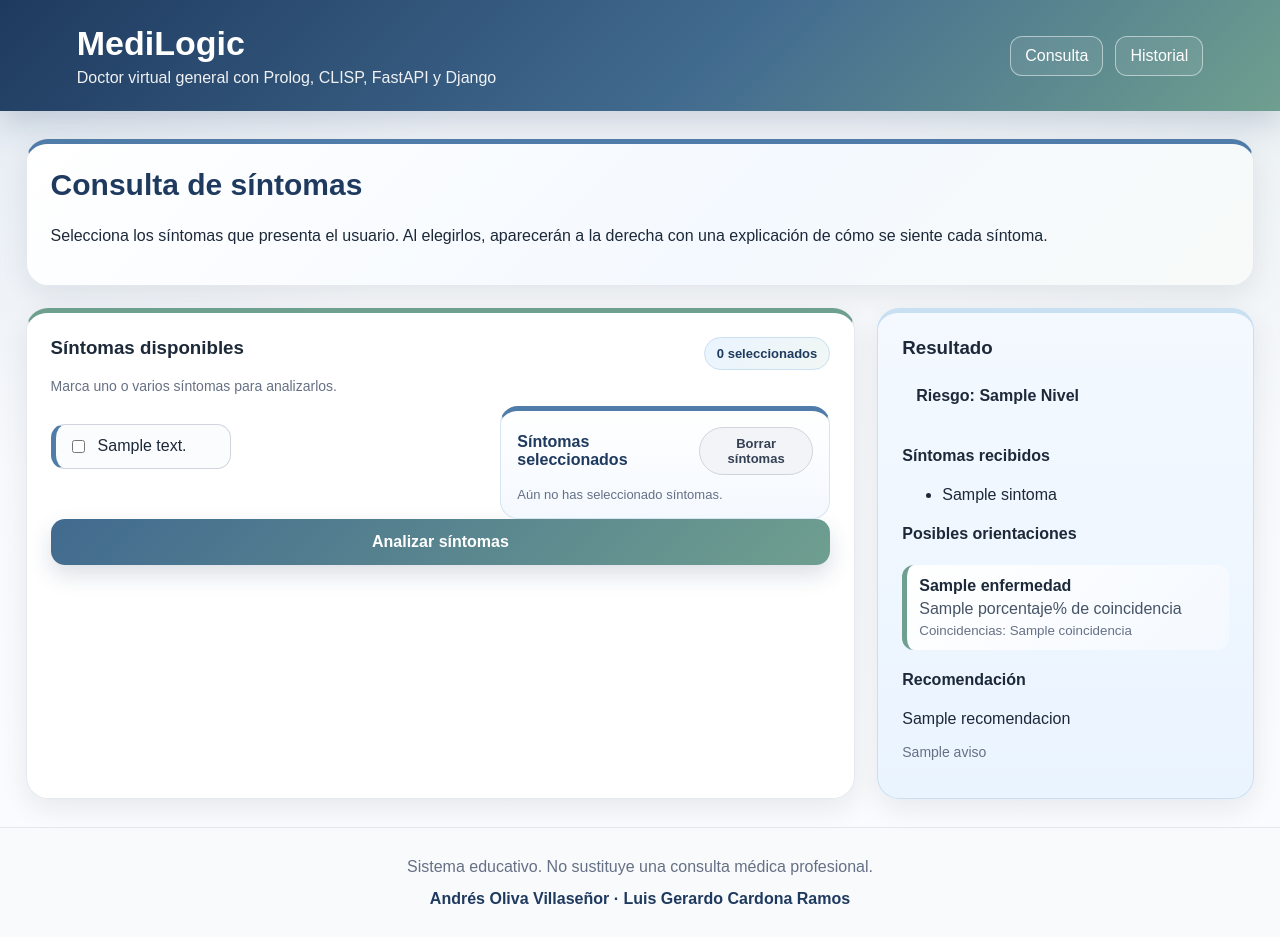
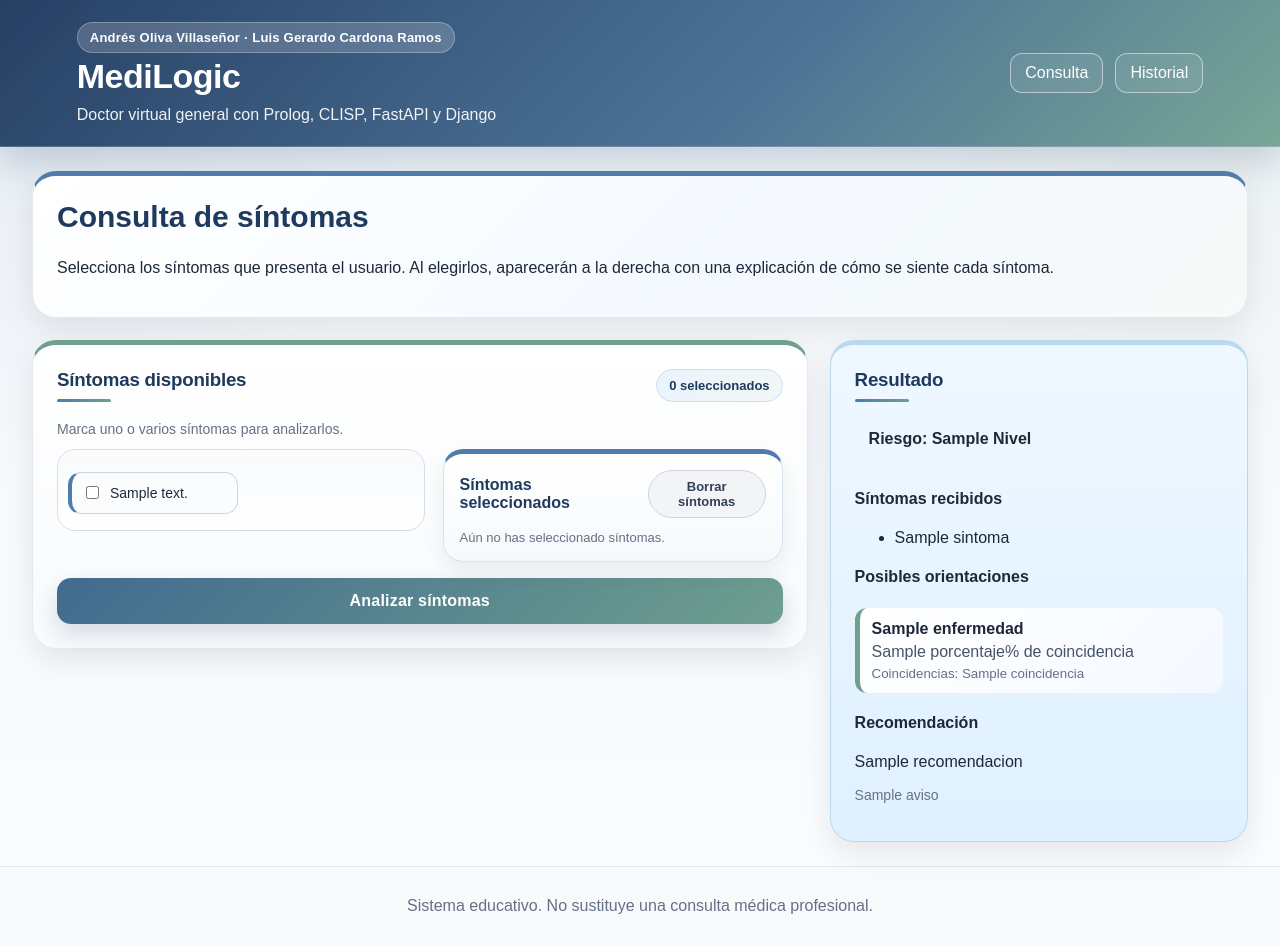
Before and after one commit to AndreS-24OV/medilogic-doctor-virtual, a Django app: template django_web/consultas/templates/consultas/inicio.html in a window 1280 px wide. Before the commit the page ends 904 px from the top, so only its background shows below. Run offline with Django 5.2, Linux system fonts and the light colour scheme; the template is opened without the code that fills it: most values are stand-ins (such as "Sample title", 1, 10 or a date in 2020).

Commit message:
Add files via upload
Version 1.8

```diff
--- a/django_web/consultas/static/consultas/styles.css
+++ b/django_web/consultas/static/consultas/styles.css
@@ -27,19 +27,41 @@
 }
 
 .header {
-    background: linear-gradient(135deg, #1f3a5f 0%, #416a8f 55%, #6f9f8f 100%);
+    background:
+        linear-gradient(135deg, rgba(31, 58, 95, 0.96) 0%, rgba(65, 106, 143, 0.94) 58%, rgba(111, 159, 143, 0.92) 100%),
+        radial-gradient(circle at 15% 20%, rgba(255,255,255,0.26), transparent 30%);
     color: white;
-    padding: 24px 6%;
+    padding: 22px 6%;
     display: flex;
     justify-content: space-between;
     align-items: center;
     gap: 20px;
-    box-shadow: 0 12px 32px rgba(31, 58, 95, 0.20);
+    box-shadow: 0 14px 36px rgba(31, 58, 95, 0.22);
+    border-bottom: 1px solid rgba(255,255,255,0.22);
+}
+
+.brand-block {
+    display: grid;
+    gap: 4px;
+}
+
+.authors-top {
+    display: inline-flex;
+    width: fit-content;
+    padding: 7px 12px;
+    border-radius: 999px;
+    background: rgba(255, 255, 255, 0.18);
+    border: 1px solid rgba(255, 255, 255, 0.28);
+    font-size: 13px;
+    font-weight: 700;
+    letter-spacing: 0.2px;
+    backdrop-filter: blur(8px);
 }
 
 .header h1 {
     margin: 0;
     font-size: 34px;
+    letter-spacing: -0.5px;
 }
 
 .header p {
@@ -66,16 +88,17 @@
 }
 
 .container {
-    width: min(1480px, 96%);
-    margin: 28px auto;
+    width: min(1440px, 95%);
+    margin: 24px auto;
 }
 
 .card {
     background: rgba(255, 255, 255, 0.97);
-    border-radius: 22px;
+    border-radius: 24px;
     padding: 24px;
-    box-shadow: 0 10px 28px rgba(16, 24, 40, 0.08);
+    box-shadow: 0 12px 30px rgba(16, 24, 40, 0.085);
     border: 1px solid rgba(228, 231, 236, 0.95);
+    backdrop-filter: blur(8px);
 }
 
 .hero {
@@ -92,8 +115,9 @@
 
 .grid-layout {
     display: grid;
-    grid-template-columns: minmax(0, 1.65fr) minmax(360px, 0.75fr);
+    grid-template-columns: minmax(0, 1.52fr) minmax(360px, 0.82fr);
     gap: 22px;
+    align-items: start;
 }
 
 .form-card {
@@ -113,21 +137,23 @@
 
 .symptom-grid {
     display: grid;
-    grid-template-columns: repeat(3, minmax(180px, 1fr));
-    gap: 12px;
-    margin: 18px 0;
+    grid-template-columns: repeat(2, minmax(170px, 1fr));
+    gap: 9px;
+    margin: 12px 0 6px;
 }
 
 .symptom-item {
     border: 1px solid #d0d5dd;
-    border-left: 5px solid var(--verde-suave);
-    border-radius: 14px;
-    padding: 12px;
+    border-left: 4px solid var(--verde-suave);
+    border-radius: 13px;
+    padding: 9px 10px;
     cursor: pointer;
     display: flex;
     align-items: center;
-    gap: 10px;
+    gap: 8px;
     background: #fbfcfe;
+    font-size: 14px;
+    min-height: 42px;
     transition: transform 0.15s ease, border-color 0.15s ease, background 0.15s ease, box-shadow 0.15s ease;
 }
 
@@ -298,27 +324,71 @@
 
 .symptom-selector-layout {
     display: grid;
-    grid-template-columns: minmax(0, 1.45fr) minmax(330px, 0.75fr);
+    grid-template-columns: minmax(0, 1.06fr) minmax(340px, 0.94fr);
     gap: 18px;
     align-items: start;
 }
 
 .symptom-list-area {
-    max-height: none;
-    overflow: visible;
-    padding-right: 0;
+    max-height: 430px;
+    overflow-y: auto;
+    overflow-x: hidden;
+    padding: 10px 12px 10px 10px;
+    border: 1px solid #d7dde6;
+    border-radius: 18px;
+    background: linear-gradient(180deg, rgba(248,250,252,0.98), rgba(255,255,255,0.96));
+    box-shadow: inset 0 1px 0 rgba(255,255,255,0.8);
+    scrollbar-width: thin;
+    scrollbar-color: #111827 #e5e7eb;
+}
+
+.symptom-list-area::-webkit-scrollbar {
+    width: 11px;
+}
+
+.symptom-list-area::-webkit-scrollbar-track {
+    background: #e5e7eb;
+    border-radius: 999px;
+}
+
+.symptom-list-area::-webkit-scrollbar-thumb {
+    background: #111827;
+    border-radius: 999px;
+    border: 2px solid #e5e7eb;
+}
+
+.symptom-list-area::-webkit-scrollbar-thumb:hover {
+    background: #000000;
 }
 
 .selected-panel {
     position: sticky;
     top: 18px;
-    background: linear-gradient(180deg, #ffffff, #f4f9ff);
+    background: linear-gradient(180deg, #ffffff, #f6f9fc);
     border: 1px solid #d8e5f1;
     border-top: 5px solid var(--azul);
-    border-radius: 18px;
+    border-radius: 20px;
     padding: 16px;
-    max-height: none;
-    overflow: visible;
+    max-height: 430px;
+    overflow-y: auto;
+    scrollbar-width: thin;
+    scrollbar-color: #111827 #e5e7eb;
+    box-shadow: 0 10px 22px rgba(31, 58, 95, 0.08);
+}
+
+.selected-panel::-webkit-scrollbar {
+    width: 10px;
+}
+
+.selected-panel::-webkit-scrollbar-track {
+    background: #e5e7eb;
+    border-radius: 999px;
+}
+
+.selected-panel::-webkit-scrollbar-thumb {
+    background: #111827;
+    border-radius: 999px;
+    border: 2px solid #e5e7eb;
 }
 
 .selected-panel-header {
@@ -454,3 +524,52 @@
         grid-template-columns: 1fr;
     }
 }
+
+
+/* Ajustes finales de estilo */
+.form-card {
+    background:
+        linear-gradient(180deg, rgba(255,255,255,0.98), rgba(248,250,252,0.98));
+}
+
+.symptoms-header h3,
+.result-card h3 {
+    color: var(--azul-profundo);
+    letter-spacing: -0.2px;
+}
+
+.symptoms-header h3::after,
+.result-card h3::after {
+    content: "";
+    display: block;
+    width: 54px;
+    height: 3px;
+    margin-top: 8px;
+    border-radius: 999px;
+    background: linear-gradient(90deg, var(--azul), var(--verde-suave));
+}
+
+.result-card {
+    background: linear-gradient(180deg, #eff8ff 0%, #dff0ff 100%);
+    border-color: #b9d9f1;
+}
+
+.selected-symptoms {
+    padding-right: 2px;
+}
+
+button[type="submit"] {
+    margin-top: 16px;
+    letter-spacing: 0.2px;
+}
+
+@media (max-width: 760px) {
+    .authors-top {
+        font-size: 12px;
+    }
+
+    .symptom-list-area,
+    .selected-panel {
+        max-height: 360px;
+    }
+}
--- a/django_web/consultas/templates/consultas/base.html
+++ b/django_web/consultas/templates/consultas/base.html
@@ -9,7 +9,8 @@
 </head>
 <body>
     <header class="header">
-        <div>
+        <div class="brand-block">
+            <div class="authors-top">Andrés Oliva Villaseñor · Luis Gerardo Cardona Ramos</div>
             <h1>MediLogic</h1>
             <p>Doctor virtual general con Prolog, CLISP, FastAPI y Django</p>
         </div>
@@ -25,7 +26,6 @@
 
     <footer class="footer">
         <div>Sistema educativo. No sustituye una consulta médica profesional.</div>
-        <div class="authors">Andrés Oliva Villaseñor · Luis Gerardo Cardona Ramos</div>
     </footer>
 </body>
 </html>
```
Also changed, not shown: docker-compose.yml (added, +10 -0 lines), render.yaml (+14 -86 lines), README.md, README_DEPLOY.md, 5 other files.
